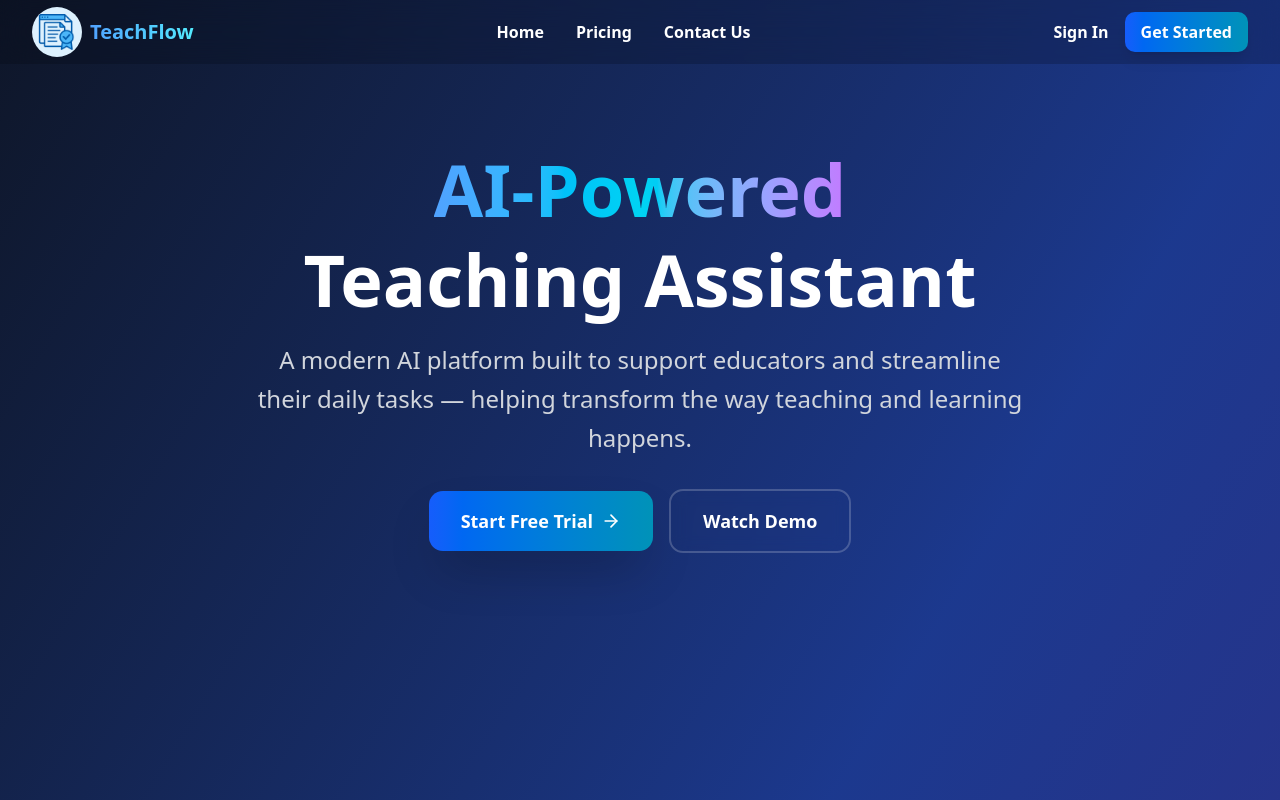
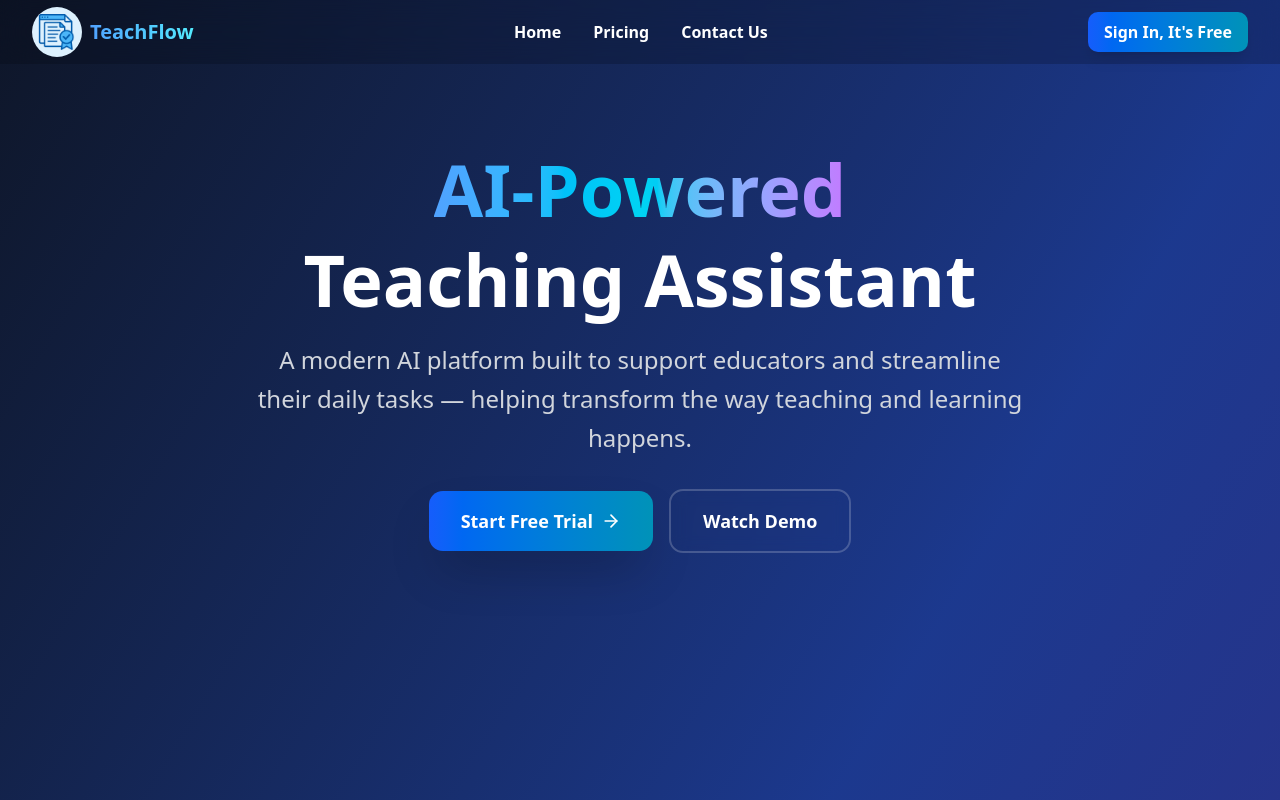
Before and after one commit to johnkristanf/TeachFlow, a Next.js app: page / in a window 1280 px wide. Shown: the top 800 px of the page. Built offline with nearby package versions, Linux system fonts and the light colour scheme.

Commit message:
removed signup button

```diff
--- a/components/unauthenticated-navbar.tsx
+++ b/components/unauthenticated-navbar.tsx
@@ -49,18 +49,11 @@ export default function UnAuthenticatedNavBar() {
                             onClick={() => {
                                 router.push('/auth/signin')
                             }}
-                            className="font-semibold hover:text-white hover:cursor-pointer transition-colors"
-                        >
-                            Sign In
-                        </button>
-                        <button
-                            onClick={() => {
-                                router.push('/auth/register')
-                            }}
                             className="bg-gradient-to-r from-blue-600 to-cyan-600 hover:from-blue-700 hover:to-cyan-700 px-4 py-2 rounded-lg font-semibold transition-all duration-200 transform hover:scale-105 shadow-lg hover:shadow-blue-500/25"
                         >
-                            Get Started
+                            Sign In, It's Free
                         </button>
+
                     </div>
 
                     <button className="md:hidden" onClick={() => setIsMenuOpen(!isMenuOpen)}>
```
